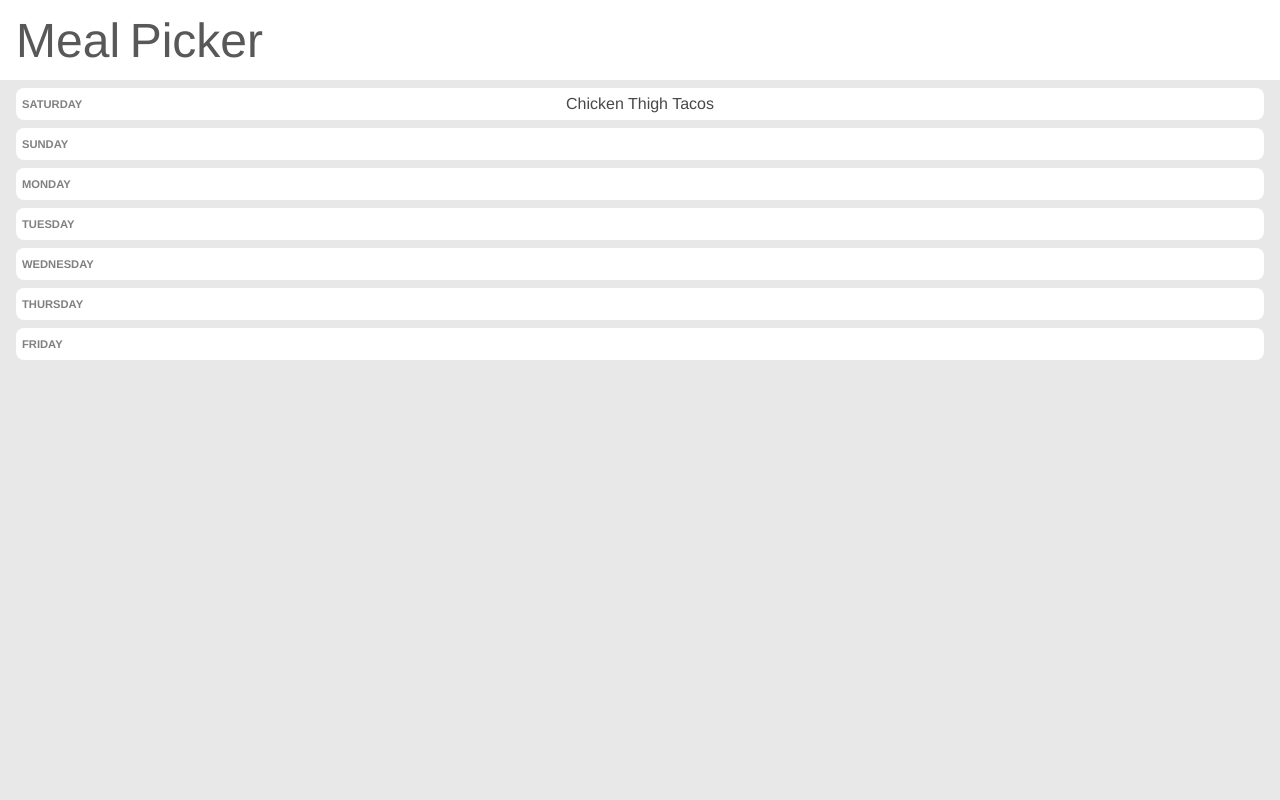
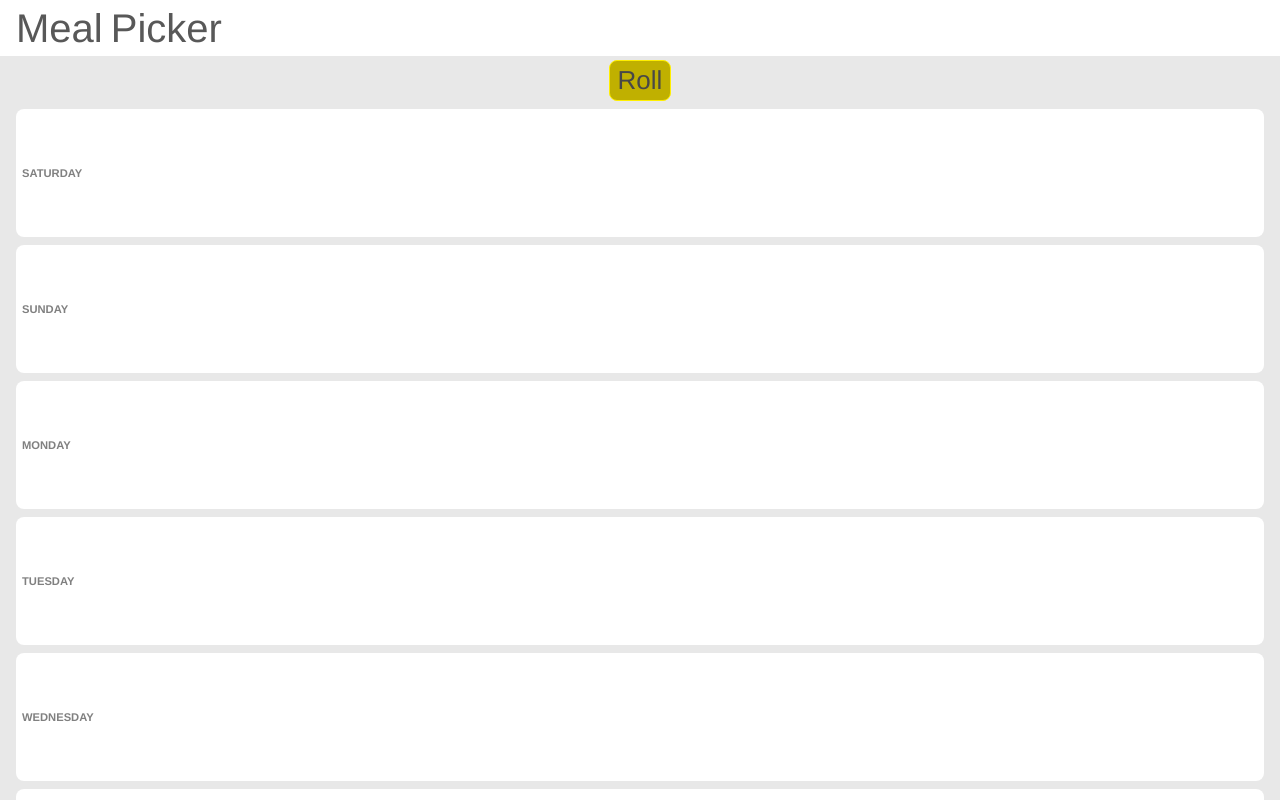
Before and after one commit to philrmass/meal-picker, a React app: page / in a window 1280 px wide. Built offline with nearby package versions, Linux system fonts and the light colour scheme; the HTML template or start-up script is replaced by a standard one.

Commit message:
add meals to scroller

```diff
--- a/src/components/App.js
+++ b/src/components/App.js
@@ -17,7 +17,8 @@ function App() {
   const [showMeals, setShowMeals] = useState(false);
 
   useEffect(() => {
-    console.log('START', '\n meals', meals, '\n favs', favorites, '\n days', dayMeals, '\n data', mealPickerData);
+    console.log('START', Object.keys(meals).length);
+    //console.log('START', '\n meals', meals, '\n favs', favorites, '\n days', dayMeals, '\n data', mealPickerData);
   }, []);
 
   function handleStart(event) {
@@ -70,7 +71,6 @@ function App() {
       name,
       guid: uuidv4(),
     };
-    console.log('ADD-MEAL', meal.name, meal.guid);
     setMeals((meals) => {
       return {
         ...meals,
@@ -80,8 +80,12 @@ function App() {
   }
 
   function removeMeal(guid) {
-    console.log('REM-MEAL', guid);
-    setMeals((meals) => meals.filter((meal) => meal.guid !== guid));
+    setMeals((meals) => Object.keys(meals).reduce((value, mealGuid) => {
+      if (mealGuid !== guid) {
+        value[mealGuid] = meals[mealGuid];
+      }
+      return value;
+    }, {}));
   }
 
   function exportData() {
@@ -93,16 +97,54 @@ function App() {
   }
 
   function getDefaultDayMeals() {
-    //??? remove default
-    return [
-      { day: 6, guid: 'f686936c-d0c5-4fd3-aa50-a0206470f325' },
-      { day: 0, guid: '' },
-      { day: 1, guid: '' },
-      { day: 2, guid: '' },
-      { day: 3, guid: '' },
-      { day: 4, guid: '' },
-      { day: 5, guid: '' },
-    ];
+    const days = [6, 0, 1, 2, 3, 4, 5];
+    return days.map((day) => ({
+      day,
+      guid: '',
+      isSet: false,
+      showTime: 0,
+    }));
+  }
+
+  function pickRandomMeal(excluded = []) {
+    const guids = Object.keys(meals).filter((guid) => !excluded.includes(guid));
+    const index = Math.floor(guids.length * Math.random());
+    return guids[index] || '';
+  }
+
+  function pickRandomMealName() {
+    return meals[pickRandomMeal()].name;
+  }
+
+  function calcShowTime(now, index) {
+    const scrollTime = 700;
+    const delay = (1 + index) * scrollTime;
+    return now + delay;
+  }
+
+  function clearDayMeals() {
+    setDayMeals(getDefaultDayMeals());
+  }
+
+  function pickDayMeals() {
+    const now = Date.now();
+    setDayMeals((dayMeals) => {
+      const used = [];
+      return dayMeals.map((dayMeal) => {
+        if (dayMeal.isSet) {
+          used.push(dayMeal.guid);
+          return dayMeal;
+        }
+        const guid = pickRandomMeal(used);
+        const showTime = calcShowTime(now, used.length);
+        used.push(guid);
+        return {
+          ...dayMeal,
+          showTime,
+          guid,
+        };
+      });
+    });
   }
 
   function setDayMeal(day, guid) {
@@ -128,7 +170,10 @@ function App() {
             <Picker
               meals={meals}
               dayMeals={dayMeals}
+              pickDayMeals={pickDayMeals}
+              clearDayMeals={clearDayMeals}
               setDayMeal={setDayMeal}
+              pickRandomMealName={pickRandomMealName}
             />
           )}
           {showMeals && (
--- a/src/components/MealScroller.js
+++ b/src/components/MealScroller.js
@@ -1,18 +1,49 @@
-import React from 'react';
+import React, { useEffect, useState } from 'react';
 import PropTypes from 'prop-types';
 import styles from '../styles/MealScroller.module.css';
 
 function MealScroller({
   meals,
+  meal,
   label,
-  meal,
+  showTime,
+  pickRandomMealName,
 }) {
+  const [names, setNames] = useState([]);
+
+  useEffect(() => {
+    const now = Date.now();
+    if (showTime > now) {
+      const timePerName = 150;
+      const diff = showTime - now;
+      const nameCount = Math.ceil(diff / timePerName);
+      const vals = new Array(nameCount).fill(0);
+      const randomNames = vals.map(() => pickRandomMealName());
+      setNames([meal.name, ...randomNames]);
+    }
+  }, [showTime]);
+
+  function buildName() {
+    if (names.length > 0) {
+      return (
+        <div className={styles.names}>
+          {names.map((name, index) => (<div key={index}>{name}</div>))}
+        </div>
+      );
+    }
+    return (
+      <div className={styles.name}>
+        {meal.name}
+      </div>
+    );
+  }
+
   return (
     <div className={styles.main}>
       <div className={styles.label}>
         {label}
       </div>
-      {meal.name}
+      {buildName()}
     </div>
   );
 }
@@ -21,6 +52,8 @@ MealScroller.propTypes = {
   meals: PropTypes.object,
   meal: PropTypes.object,
   label: PropTypes.string,
+  showTime: PropTypes.number,
+  pickRandomMealName: PropTypes.func,
 };
 
 export default MealScroller;
--- a/src/components/Meals.js
+++ b/src/components/Meals.js
@@ -11,8 +11,18 @@ function Meals({
 }) {
   const [name, setName] = useState('');
 
+  function handleSubmit(event) {
+    event.preventDefault();
+    handleAdd();
+  }
+
   function handleNameChange(event) {
     setName(event.target.value);
+  }
+
+  function handleAdd() {
+    addMeal(name);
+    setName('');
   }
 
   function buildMeals() {
@@ -35,13 +45,15 @@ function Meals({
     <Fragment>
       <div className={styles.main}>
         <div className={styles.addRow}>
+          <form onSubmit={handleSubmit}>
             <input
               type='text'
               className={styles.textInput}
               value={name}
               onChange={handleNameChange}
             />
-          <button onClick={() => addMeal(name)}>Add</button>
+          </form>
+          <button onClick={handleAdd}>Add</button>
         </div>
         <div className={styles.mealsBox}>
           <div className={styles.meals}>
--- a/src/components/Picker.js
+++ b/src/components/Picker.js
@@ -6,7 +6,10 @@ import styles from '../styles/Picker.module.css';
 function Picker({
   meals,
   dayMeals,
-  addDayMeal,
+  pickDayMeals,
+  clearDayMeals,
+  setDayMeal,
+  pickRandomMealName,
 }) {
   const days = [
     'Sunday',
@@ -28,6 +31,8 @@ function Picker({
           meals={meals}
           meal={meal}
           label={label}
+          showTime={dayMeal.showTime}
+          pickRandomMealName={pickRandomMealName}
         />
       );
     });
@@ -35,7 +40,20 @@ function Picker({
 
   return (
     <div className={styles.main}>
+      <div className={styles.row}>
+        <button
+          className={styles.rollButton}
+          onClick={pickDayMeals}
+        >
+          Roll
+        </button>
+      </div>
       {buildDays()}
+      <div className={styles.row}>
+        <button onClick={clearDayMeals} >
+          Clear
+        </button>
+      </div>
     </div>
   );
 }
@@ -43,7 +61,10 @@ function Picker({
 Picker.propTypes = {
   meals: PropTypes.object,
   dayMeals: PropTypes.arrayOf(PropTypes.object),
-  addDayMeal: PropTypes.func,
+  pickDayMeals: PropTypes.func,
+  clearDayMeals: PropTypes.func,
+  setDayMeal: PropTypes.func,
+  pickRandomMealName: PropTypes.func,
 };
 
 export default Picker;
--- a/src/data/mealPicker.json
+++ b/src/data/mealPicker.json
@@ -1,6 +1,29 @@
 
-  {"meals":{
-  "f686936c-d0c5-4fd3-aa50-a0206470f325":
+  {"meals":
+  {"f686936c-d0c5-4fd3-aa50-a0206470f325":
   {"name":"Chicken Thigh Tacos","guid":"f686936c-d0c5-4fd3-aa50-a0206470f325"
-  }},"favorites":[]
+  },"77c17170-779c-404a-9bba-ae43ee805f9f":
+  {"name":"Pizza","guid":"77c17170-779c-404a-9bba-ae43ee805f9f"
+  },"2a4148f3-f858-4d72-959f-5b7c67e1d0ae":
+  {"name":"Go Out","guid":"2a4148f3-f858-4d72-959f-5b7c67e1d0ae"
+  },"a5e7dfd9-6f69-4e61-837f-3b682576616b":
+  {"name":"Breakfast Burritos","guid":"a5e7dfd9-6f69-4e61-837f-3b682576616b"
+  },"02737e78-d60e-4371-ab7f-2903a09c3eec":
+  {"name":"Korean Beef BBQ","guid":"02737e78-d60e-4371-ab7f-2903a09c3eec"
+  },"03823390-d7d4-4447-b294-df1e1c516b18":
+  {"name":"Spaghetti & Meat Sauce","guid":"03823390-d7d4-4447-b294-df1e1c516b18"
+  },"d9c16709-8c3d-4fbc-a254-8ecac0a39a06":
+  {"name":"Turkey Burgers","guid":"d9c16709-8c3d-4fbc-a254-8ecac0a39a06"
+  },"cc01a948-8da8-4215-8fa7-bb579bdaa8f9":
+  {"name":"Sausage Avocado Tacos","guid":"cc01a948-8da8-4215-8fa7-bb579bdaa8f9"
+  },"a6e2c1f5-38a5-4b32-9034-2451a2c7e78a":
+  {"name":"Fish Tacos","guid":"a6e2c1f5-38a5-4b32-9034-2451a2c7e78a"
+  },"9284786d-5928-4ff0-9847-094d3b5a7386":
+  {"name":"Gyros","guid":"9284786d-5928-4ff0-9847-094d3b5a7386"
+  },"07426322-f1f3-4cd9-b264-8b2c7a81f501":
+  {"name":"Sausage & Apples","guid":"07426322-f1f3-4cd9-b264-8b2c7a81f501"
+  },"59ee0c36-61e4-47b3-95a2-485ca84e8e0f":
+  {"name":"Chili","guid":"59ee0c36-61e4-47b3-95a2-485ca84e8e0f"
   }
+  },"favorites":[]
+  }
--- a/src/index.css
+++ b/src/index.css
@@ -2,13 +2,15 @@
   --bg-white: #ffffff;
   --bg-lt-gray: #e8e8e8;
   --bg-dk-gray: #787878;
+  --bg-gold: #c0b000;
   --text-normal: #484848;
   --text-header: #585858;
   --border: #d8d8d8;
   --size-normal: 16px;
-  --size-header: 6vh;
-  --height-header: 10%;
-  --height-main: 90%;
+  --size-big: 26px;
+  --size-header: 5vh;
+  --height-header: 7%;
+  --height-main: 93%;
   --width-arrow: 30px;
 }
 
--- a/src/styles/MealScroller.module.css
+++ b/src/styles/MealScroller.module.css
@@ -3,10 +3,14 @@
   display: flex;
   align-items: center;
   justify-content: center;
+  /*
   height: 2em;
+  */
+  height: 8em;
   margin: 8px 16px;
   border-radius: 8px;
   background: var(--bg-white);
+  overflow: hidden;
 }
 
 .label {
@@ -17,3 +21,12 @@
   font-size: 0.7em;
   color: #808080;
 }
+
+.names {
+  background: #c0f0e0;
+  font-size: 10px;
+}
+
+.name {
+  margin-left: 4.5em;
+}
--- a/src/styles/Picker.module.css
+++ b/src/styles/Picker.module.css
@@ -1,2 +1,15 @@
 .main {
 }
+
+.row {
+  display: flex;
+  align-items: center;
+  justify-content: center;
+  padding-top: 4px;
+}
+
+.rollButton {
+  font-size: var(--size-big);
+  background: var(--bg-gold);
+  border: 1px solid #ffef00;
+}
```
Also changed, not shown: 1 other file (tests, documents, lock files or other folders). Lines whose indentation alone changed are shown as unchanged.
